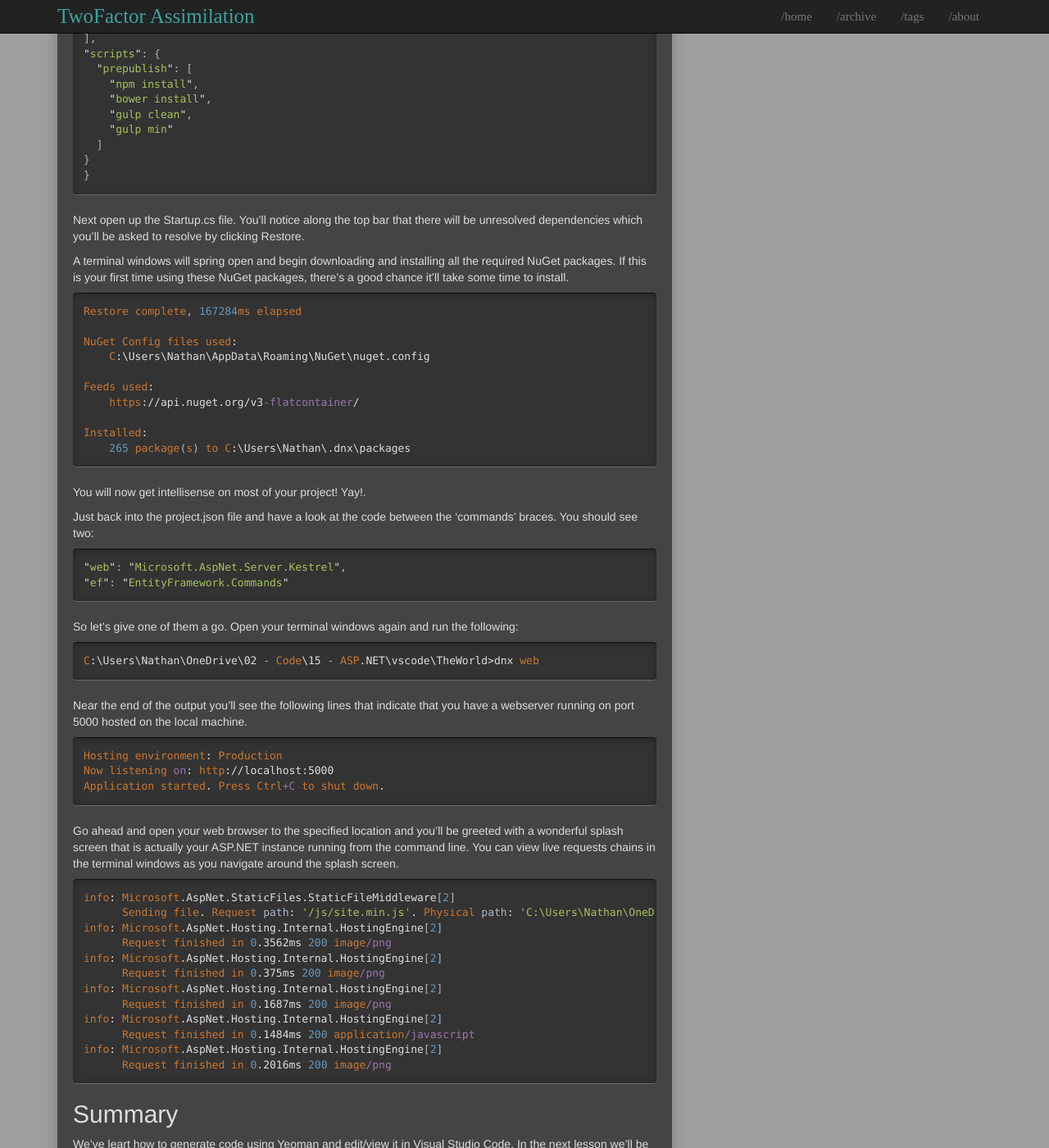
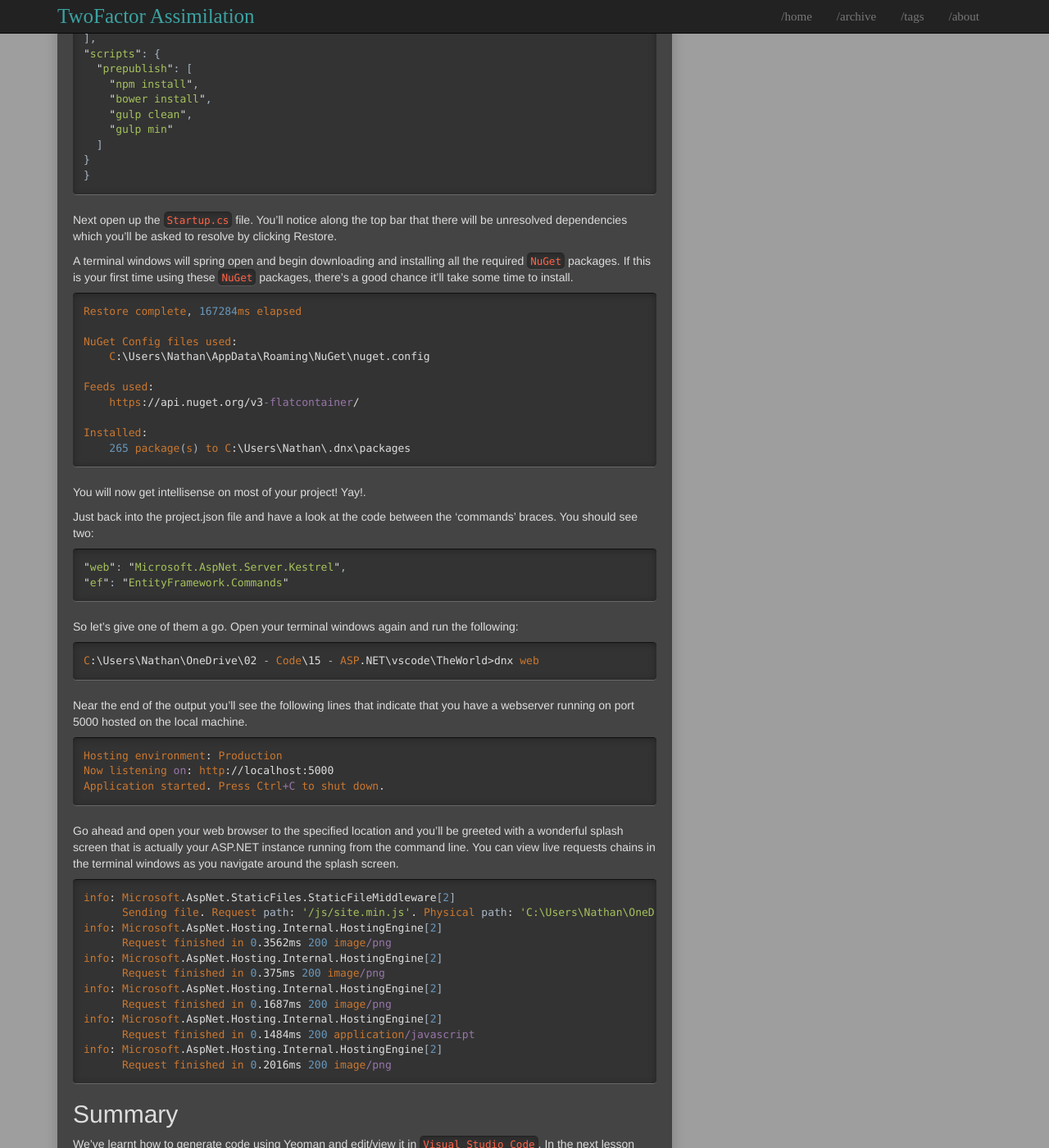
Before and after one commit to t04glovern/t04glovern.github.io.raw, a Jekyll site: the page built from _posts/2015-12-12-learning-aspnet--using-vscode-and-yeoman-part-2.markdown, in a window 1280 px wide and 1400 px high, scrolled down 3771 px. Shown: the whole window at 82% size. Built offline with Jekyll 4.4.1, drawn with Linux system fonts in a browser that asks for light colours; some of the changed text lies outside the part shown.

Commit message:
ASP.NET Part 2/3 updated

```diff
--- a/_posts/2015-12-12-learning-aspnet--building-in-visual-studio-2015-part-3.markdown
+++ b/_posts/2015-12-12-learning-aspnet--building-in-visual-studio-2015-part-3.markdown
@@ -114,7 +114,7 @@ It does two things:
 1. Calls `ConfigureServices` - which is a way to setup dependency injection containers
 
 2. Calls `Configure` - contains a list of things that are going to run as a request comes in and as a response goes back out.
-* Within configure we call app.UseIISPlatformHandler(); which is middleware that integrates with IIS. We're going to go ahead and get rid of that though. Also delete `"Microsoft.AspNet.IISPlatformHandler": "1.0.0-rc1-final"` from the `project.json` file
+* Within configure we call `app.UseIISPlatformHandler();` which is middleware that integrates with IIS. We're going to go ahead and get rid of that though. Also delete `"Microsoft.AspNet.IISPlatformHandler": "1.0.0-rc1-final"` from the `project.json` file
 * `app.Run` contains a little piece of code that runs each time a new request comes in.
 
 ## Running our App
--- a/_posts/2015-12-12-learning-aspnet--using-vscode-and-yeoman-part-2.markdown
+++ b/_posts/2015-12-12-learning-aspnet--using-vscode-and-yeoman-part-2.markdown
@@ -140,7 +140,7 @@ Next we want to open this project in VSCode. This can easily be done by simply t
 C:\Users\Nathan\OneDrive\02 - Code\15 - ASP.NET\vscode\TheWorld>code .
 {% endhighlight bat %}
 
-You will be greeted with the lightweight visual studio code suite with the files we just generated loaded into the Working File menu.
+You will be greeted with the lightweight visual studio code suite with the files we just generated loaded into the `Working File` menu.
 
 Go ahead and open the project.json file (you'll recognize this file from the previous tutorial) and have a look at its contents.
 
@@ -158,7 +158,7 @@ The first block is some of the simple project specifications relating to version
   },
 {% endhighlight js %}
 
-The next block is one we'll be using quite regularly, the dependencies for the project listing the NuGets we're going to use when building our application.
+The next block is one we'll be using quite regularly, the dependencies for the project listing the `NuGets` we're going to use when building our application.
 
 {% highlight js %}
 "dependencies": {
@@ -218,9 +218,9 @@ Finally we've got some specified commands and housekeeping code.
 }
 {% endhighlight js %}
 
-Next open up the Startup.cs file. You'll notice along the top bar that there will be unresolved dependencies which you'll be asked to resolve by clicking Restore.
+Next open up the `Startup.cs` file. You'll notice along the top bar that there will be unresolved dependencies which you'll be asked to resolve by clicking Restore.
 
-A terminal windows will spring open and begin downloading and installing all the required NuGet packages. If this is your first time using these NuGet packages, there's a good chance it'll take some time to install.
+A terminal windows will spring open and begin downloading and installing all the required `NuGet` packages. If this is your first time using these `NuGet` packages, there's a good chance it'll take some time to install.
 
 {% highlight bat %}
 Restore complete, 167284ms elapsed
@@ -277,4 +277,4 @@ info: Microsoft.AspNet.Hosting.Internal.HostingEngine[2]
 
 ## Summary
 
-We've leart how to generate code using Yeoman and edit/view it in Visual Studio Code. In the next lesson we'll be learning how to do the same thing, from scratch in Visual Studio 2015. Hopefully I'm not going into too much detail, but I think it's beneficial to have the whole process documented instead of assuming everything will understand exactly what's going on.
+We've learnt how to generate code using Yeoman and edit/view it in `Visual Studio Code`. In the next lesson we'll be learning how to do the same thing, from scratch in `Visual Studio 2015`. Hopefully I'm not going into too much detail, but I think it's beneficial to have the whole process documented instead of assuming everything will understand exactly what's going on.
```
Also changed, not shown: images/posts/asp.net-run-debug.png.
